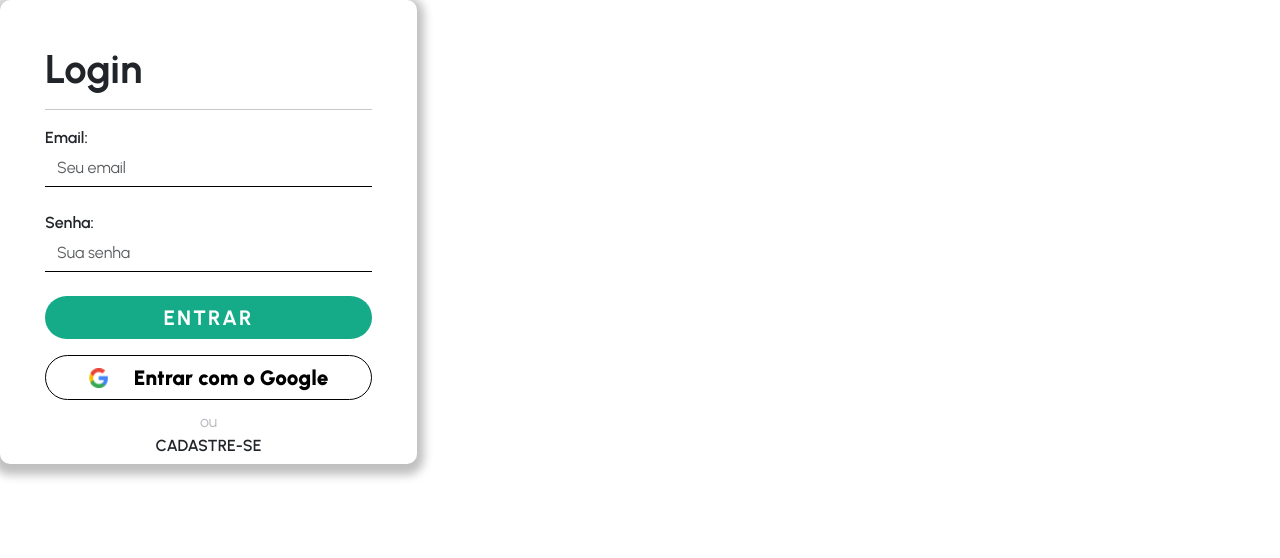
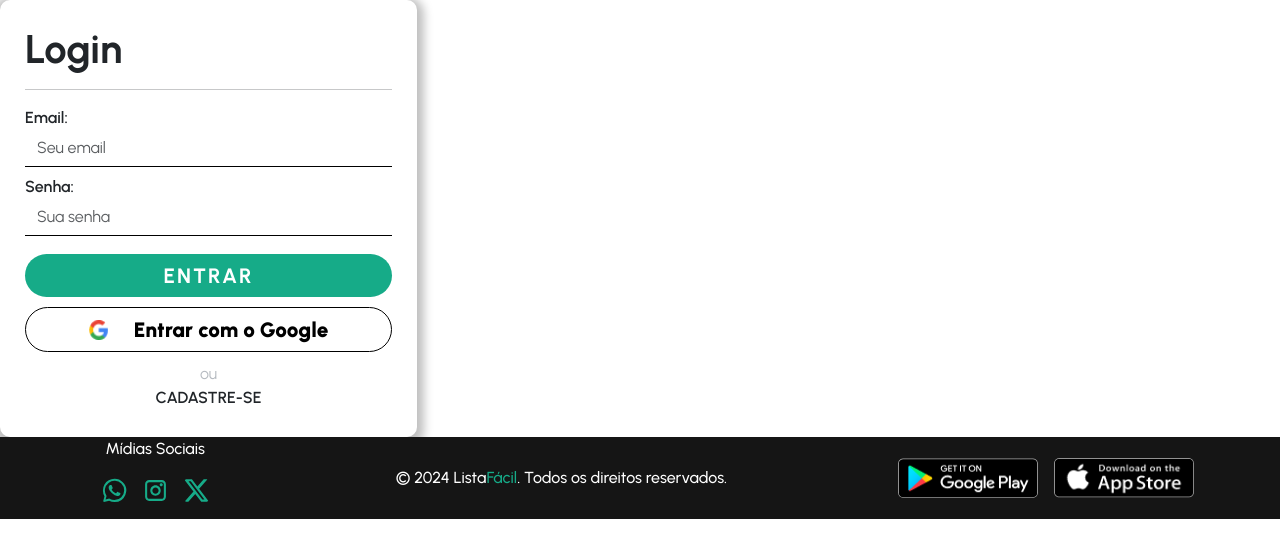
Before and after one commit to LuanderV/lista-facil-app, a React (Vite) app: page /login in a window 1280 px wide. Shown: the top 558 px of the page. Built offline with nearby package versions, Linux system fonts and the light colour scheme; no server answers.

Commit message:
feat: implementacao do footer

```diff
--- a/src/App.jsx
+++ b/src/App.jsx
@@ -3,7 +3,7 @@ import { BrowserRouter, Route, Routes } from 'react-router-dom'
 import { Toaster } from 'react-hot-toast'
 import Menu from './components/Menu'
 import NotFound from './pages/NotFound'
-import Login from './pages/Login'
+import Login from './components/Login'
 import Cadastro from './pages/Cadastro'
 import Lista from './pages/Lista'
 import { onAuthStateChanged } from 'firebase/auth'
@@ -11,6 +11,7 @@ import { auth } from './firebase/config'
 import { UsuarioContext } from './contexts/UsuarioContext'
 import Loader from './components/Loader'
 import Home from './pages/Home'
+import Footer from './components/Footer'
 
 function App() {
   const [usuarioLogado, setUsuarioLogado] = useState(null)
@@ -40,6 +41,7 @@ function App() {
           </Routes>
         </BrowserRouter>
         <Toaster position="bottom-right" />
+        <Footer />
       </UsuarioContext.Provider>
     </>
   )
--- a/src/components/Footer.jsx
+++ b/src/components/Footer.jsx
@@ -0,0 +1,49 @@
+import { Card } from 'react-bootstrap'
+import whatsappIcon from '../assets/img/whatsapp.svg'
+import instagramIcon from '../assets/img/instagram.svg'
+import twitterXIcon from '../assets/img/twitter-x.svg'
+import gpstore from '../assets/img/googleplay.png'
+import apstore from '../assets/img/appstore.png'
+
+function Footer() {
+  return (
+    <footer className="footer-contain">
+      <Card className="p-0 border-0 footer-contain-card ">
+        <Card.Body className=" p-0 d-flex align-items-center justify-content-center mb-0">
+          <Card.Body className="p-0 d-flex flex-column justify-content-center">
+            <Card.Text className="text-center footer-text fw-medium">
+              Mídias Sociais
+            </Card.Text>
+            <Card.Body className="d-flex justify-content-center">
+              <Card.Link href="#">
+                <Card.Img className="footer-icon" src={whatsappIcon} />
+              </Card.Link>
+              <Card.Link href="#">
+                <Card.Img className="footer-icon" src={instagramIcon} />
+              </Card.Link>
+              <Card.Link href="#">
+                <Card.Img className="footer-icon" src={twitterXIcon} />
+              </Card.Link>
+            </Card.Body>
+          </Card.Body>
+          <Card.Body className="p-0 d-flex justify-content-center">
+            <Card.Text className="footer-text fw-medium">
+              © 2024 Lista<span className="footer-span">Fácil</span>. Todos os
+              direitos reservados.
+            </Card.Text>
+          </Card.Body>
+          <Card.Body className="p-0 d-flex justify-content-center">
+            <Card.Link href="#">
+              <Card.Img className="footer-img-stores" src={gpstore} />
+            </Card.Link>
+            <Card.Link href="#">
+              <Card.Img className="footer-img-stores" src={apstore} />
+            </Card.Link>
+          </Card.Body>
+        </Card.Body>
+      </Card>
+    </footer>
+  )
+}
+
+export default Footer
--- a/src/pages/Login.jsx
+++ b/src/components/Login.jsx
@@ -43,7 +43,7 @@ function Login() {
         <form className="form-section" onSubmit={handleSubmit(entrar)}>
           <h1 className="fw-bold">Login</h1>
           <hr />
-          <div className=" pb-4">
+          <div className=" pb-2">
             <label htmlFor="email" className=" fw-semibold">
               Email:
             </label>
@@ -55,10 +55,10 @@ function Login() {
               {...register('email', { required: 'O email é obrigatório' })}
             />
             {errors.email && (
-              <small className="invalid">{errors.email.message}</small>
+              <small className="text-danger">{errors.email.message}</small>
             )}
           </div>
-          <div className=" pb-4">
+          <div className=" pb-2">
             <label htmlFor="senha" className=" fw-semibold">
               Senha:
             </label>
@@ -73,7 +73,7 @@ function Login() {
               })}
             />
             {errors.senha && (
-              <small className="invalid">{errors.senha.message}</small>
+              <small className="text-danger">{errors.senha.message}</small>
             )}
           </div>
           <Button className="w-100 fw-bolder login-btn" type="submit">
@@ -91,7 +91,7 @@ function Login() {
             />
             Entrar com o Google
           </Button>
-          <div className="d-flex flex-column text-center ">
+          <div className="d-flex flex-column text-center login-div">
             <span className="login-span">ou</span>
             <Link to="/cadastro" className="nav-link fw-semibold">
               CADASTRE-SE
--- a/src/components/Menu.jsx
+++ b/src/components/Menu.jsx
@@ -6,7 +6,7 @@ import { UsuarioContext } from '../contexts/UsuarioContext'
 import { toast } from 'react-hot-toast'
 import Logo from '../assets/img/listafacil-logo.png'
 
-function Menu({ className }) {
+function Menu({ corHome }) {
   const usuario = useContext(UsuarioContext)
   const navigate = useNavigate()
 
@@ -19,7 +19,7 @@ function Menu({ className }) {
 
   return (
     <>
-      <Navbar className={' navbar ' + className} expand="lg">
+      <Navbar className={' navbar ' + corHome} expand="lg">
         <Container fluid>
           <Link to="/">
             <img src={Logo} />
@@ -27,24 +27,26 @@ function Menu({ className }) {
           <Navbar.Toggle />
           <Navbar.Collapse className="justify-content-end">
             <Nav>
-              <Link className="nav-link">Home</Link>
+              <Link className="nav-link fw-semibold">Home</Link>
               {usuario && (
-                <Link className="nav-link" to="/lista">
+                <Link className="nav-link fw-semibold" to="/lista">
                   Lista
                 </Link>
               )}
               {!usuario && (
-                <Link className="nav-link" to="/login">
+                <Link className="nav-link fw-semibold" to="/login">
                   Login
                 </Link>
               )}
               {!usuario && (
-                <Link className="nav-link" to="/cadastro">
+                <Link className="nav-link fw-semibold" to="/cadastro">
                   Cadastro
                 </Link>
               )}
               {usuario && (
-                <span className=" nav-link">Olá, {usuario.displayName}!</span>
+                <span className=" nav-link fw-medium">
+                  Olá, {usuario.displayName}!
+                </span>
               )}
               {usuario && (
                 <Button variant="outline-light" onClick={handleLogout}>
--- a/src/index.css
+++ b/src/index.css
@@ -11,7 +11,7 @@ body {
   display: flex;
   flex-direction: column;
   font-family: 'Urbanist', sans-serif;
-  height: 100%;
+  height: 100vh;
   font-size: 1rem;
 }
 
@@ -41,8 +41,8 @@ body {
 
 .form-section {
   width: 417px;
-  height: 464px;
-  padding: 45px;
+
+  padding: 25px;
   border-radius: 10px;
   box-shadow: 0px 4px 9.2px 7px rgba(0, 0, 0, 0.25);
 }
@@ -90,7 +90,7 @@ body {
   font-size: 1.3rem;
   border: 0px;
   letter-spacing: 2px;
-  margin-bottom: 16px;
+  margin: 10px 0px;
 }
 
 .login-btn-google {
@@ -106,6 +106,9 @@ body {
   font-size: 1.3rem;
   color: #000000;
 }
+.login-div {
+  height: 50px;
+}
 
 .login-btn-img {
   width: 20px;
@@ -115,3 +118,31 @@ body {
 .login-span {
   color: #b5bac0;
 }
+
+.footer-icon {
+  width: 25px;
+  height: 25px;
+}
+
+.footer-img-stores {
+  width: 140px;
+  height: 40px;
+}
+
+.footer-contain {
+  background-color: #151515;
+}
+
+.footer-contain-card {
+  display: flex;
+  background-color: transparent;
+}
+
+.footer-text {
+  color: #ffffff;
+  margin: 0px;
+}
+
+.footer-span {
+  color: #16ab88;
+}
--- a/src/pages/Home.jsx
+++ b/src/pages/Home.jsx
@@ -1,11 +1,11 @@
 import { Card } from 'react-bootstrap'
 import imgCompras from '../assets/img/compras-home.png'
-import Login from './Login'
+import Login from '../components/Login'
 import Menu from '../components/Menu'
 function Home() {
   return (
     <>
-      <Menu className="navbar-home" />
+      <Menu corHome="navbar-home" />
       <main className="d-flex align-items-center justify-content-center contain-main-home">
         <Card className="contain-home border-0">
           <Card.Header className="p-0 border-0 w-50">
```
Also changed, not shown: src/assets/img/twitter-x.svg.
